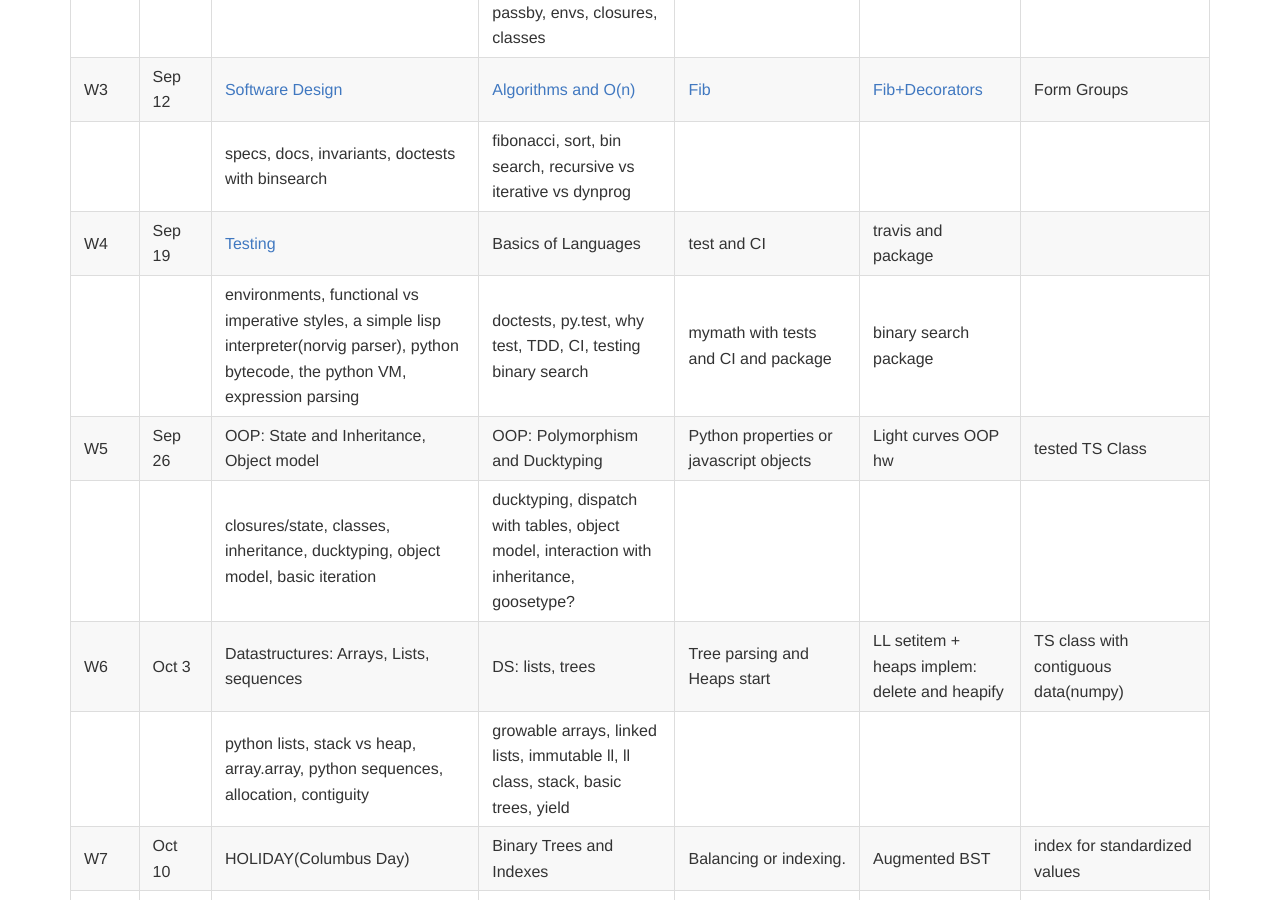
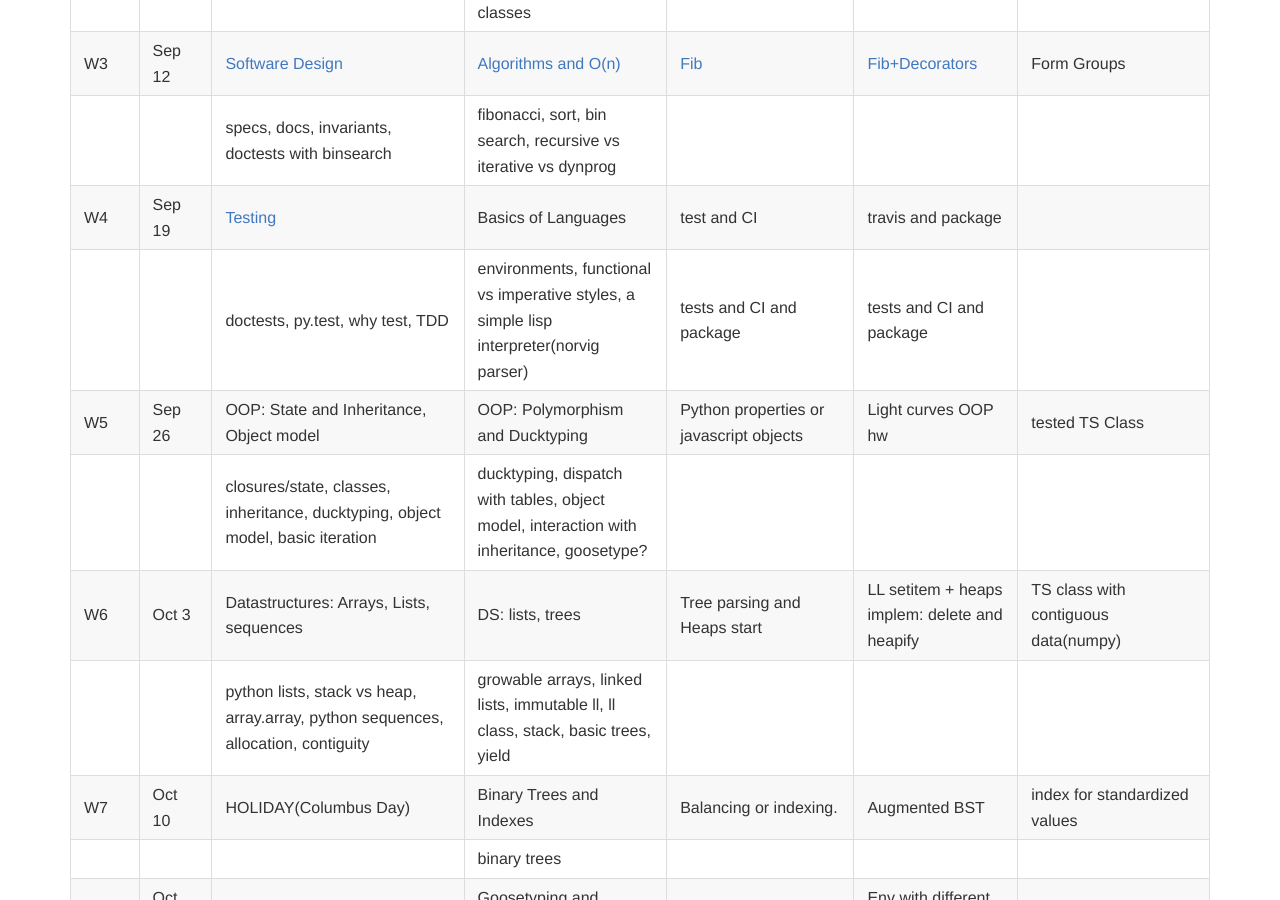
Before and after one commit to iacs-cs207/cs207-2016, a Jekyll site: the page built from schedule.md, in a window 1280 px wide and 900 px high, scrolled down 346 px. Built offline with Jekyll 4.4.1, drawn with Linux system fonts in a browser that asks for light colours; nearby versions of some CDN libraries; Markdown is read by kramdown in place of the engine named in the settings.

Commit message:
fixed schedule

```diff
--- a/schedule.md
+++ b/schedule.md
@@ -11,7 +11,7 @@ layout: default
 | W3   | Sep 12     | [Software Design](https://github.com/iacs-cs207/cs207-2016/blob/master/lectures/SoftwareDesign.ipynb)                          | [Algorithms and O(n)](https://github.com/iacs-cs207/cs207-2016/blob/master/lectures/Algorithms.ipynb)                      | [Fib](https://github.com/iacs-cs207/cs207-2016/blob/master/labs/lab3.ipynb)                                      | [Fib+Decorators](https://github.com/iacs-cs207/cs207-2016/blob/master/homeworks/distribute_hw3.ipynb)                           | Form Groups                              |
 |      |            | specs, docs, invariants, doctests with binsearch | fibonacci, sort, bin search, recursive vs iterative vs dynprog |                                          |                                          |                                          |
 | W4   | Sep 19     | [Testing](https://github.com/iacs-cs207/cs207-2016/blob/master/lectures/IITesting.ipynb)                  | Basics of Languages                           | test and CI                              | travis and package                       |                                          |
-|      |            | environments, functional vs imperative styles, a simple lisp interpreter(norvig parser), python bytecode, the python VM, expression parsing | doctests, py.test, why test, TDD, CI, testing binary search | mymath with tests and CI and package     | binary search package                    |                                          |
+|      |            | doctests, py.test, why test, TDD  | environments, functional vs imperative styles, a simple lisp interpreter(norvig parser) | tests and CI and package     | tests and CI and package                    |                                          |
 | W5   | Sep 26     | OOP: State and Inheritance, Object model | OOP: Polymorphism and Ducktyping         | Python properties or javascript objects  | Light curves OOP hw                      | tested TS Class                          |
 |      |            | closures/state, classes, inheritance, ducktyping, object model, basic iteration | ducktyping, dispatch with tables, object model, interaction with inheritance, goosetype? |                                          |                                          |                                          |
 | W6   | Oct 3      | Datastructures: Arrays, Lists, sequences | DS: lists, trees                         | Tree parsing and Heaps start             | LL setitem + heaps implem: delete and heapify | TS class with contiguous data(numpy)     |
```
